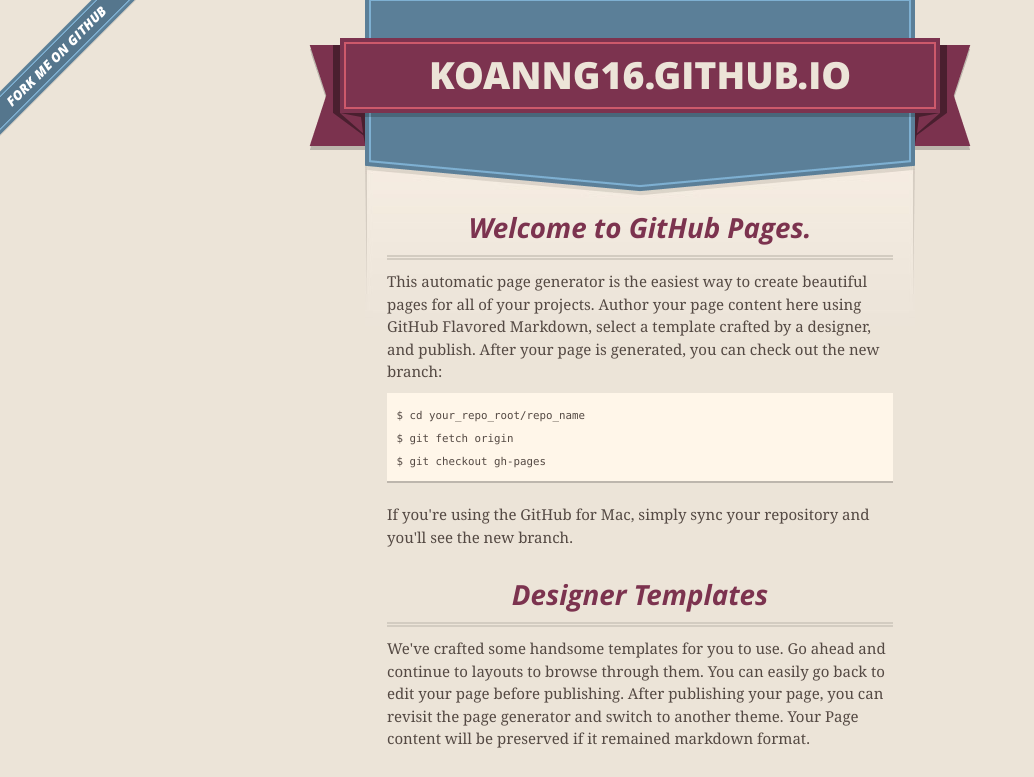
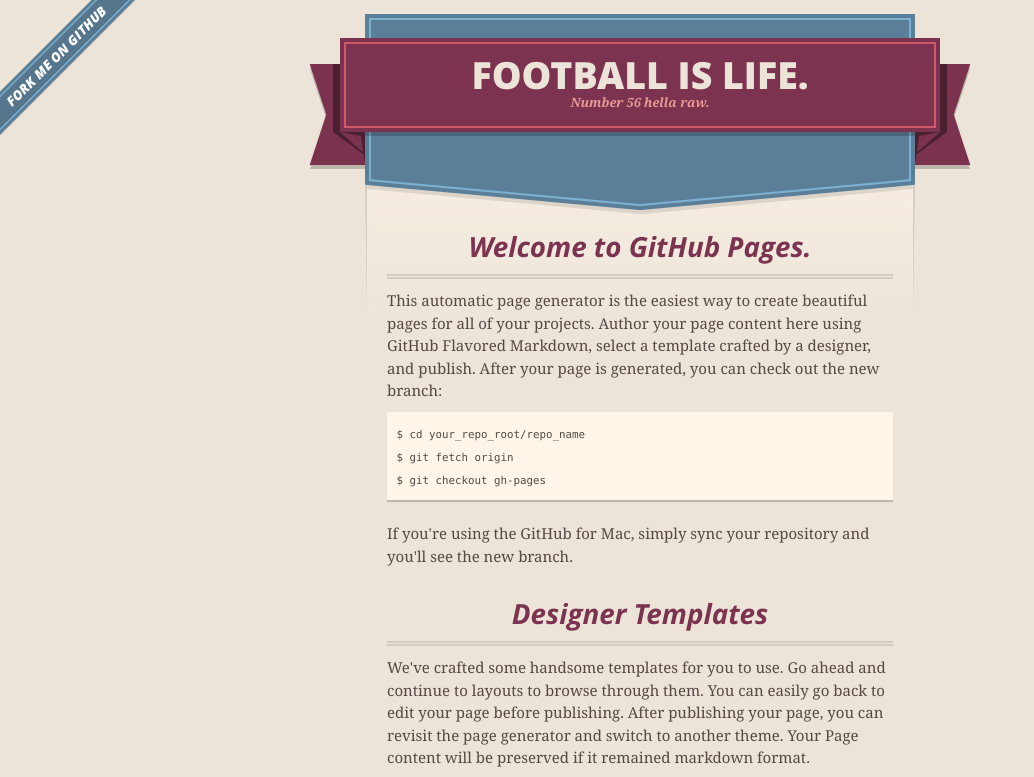
Before and after one commit to koanng16/koanng16.github.io, a plain HTML site: page index.html in a window 1280 px wide. Shown: the top 777 px of the page, without its empty margins (0-1034 px from the left). Drawn offline with nearby package versions, Linux system fonts and the light colour scheme.

Commit message:
Added a better title

```diff
--- a/index.html
+++ b/index.html
@@ -27,8 +27,8 @@
       <header>
         <span class="ribbon-outer">
           <span class="ribbon-inner">
-            <h1>Koanng16.GitHub.io</h1>
-            <h2></h2>
+            <h1>Football is life.</h1>
+            <h2>Number 56 hella raw.</h2>
           </span>
           <span class="left-tail"></span>
           <span class="right-tail"></span>
```
